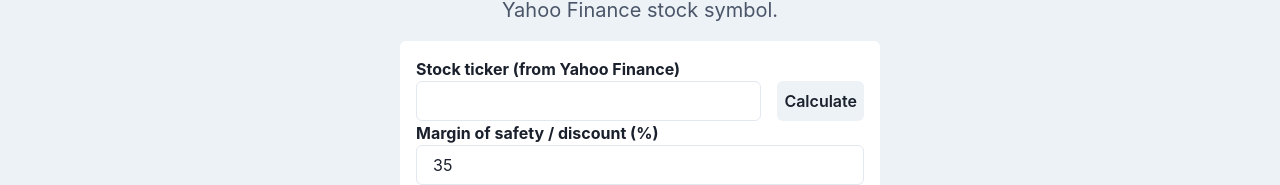
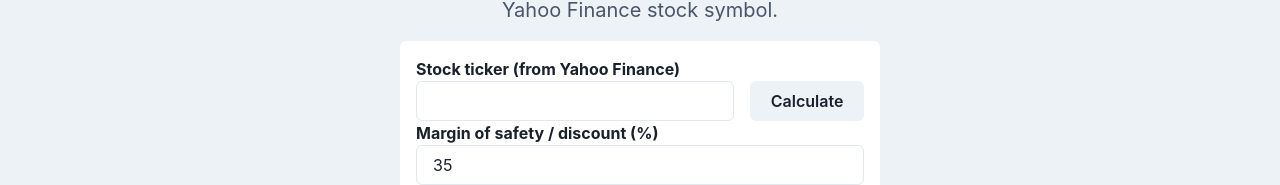
Before and after one commit to KelvinSweere/QuickIntrinsicValue, a Next.js app: page / in a window 1280 px wide. Shown: the part 170-355 px from the top of the page. Built offline with nearby package versions, Linux system fonts and the light colour scheme.

Commit message:
Added extra padding between the text of 'Calculate'.

```diff
--- a/src/components/calculator/calculator-input-form.tsx
+++ b/src/components/calculator/calculator-input-form.tsx
@@ -87,6 +87,7 @@ const CalculatorInputForm = ({
             ml={4}
             onClick={calculateValues}
             _hover={{ bg: 'red.500', color: 'white' }}
+            px="2rem"
           >
             Calculate
           </Button>
```
